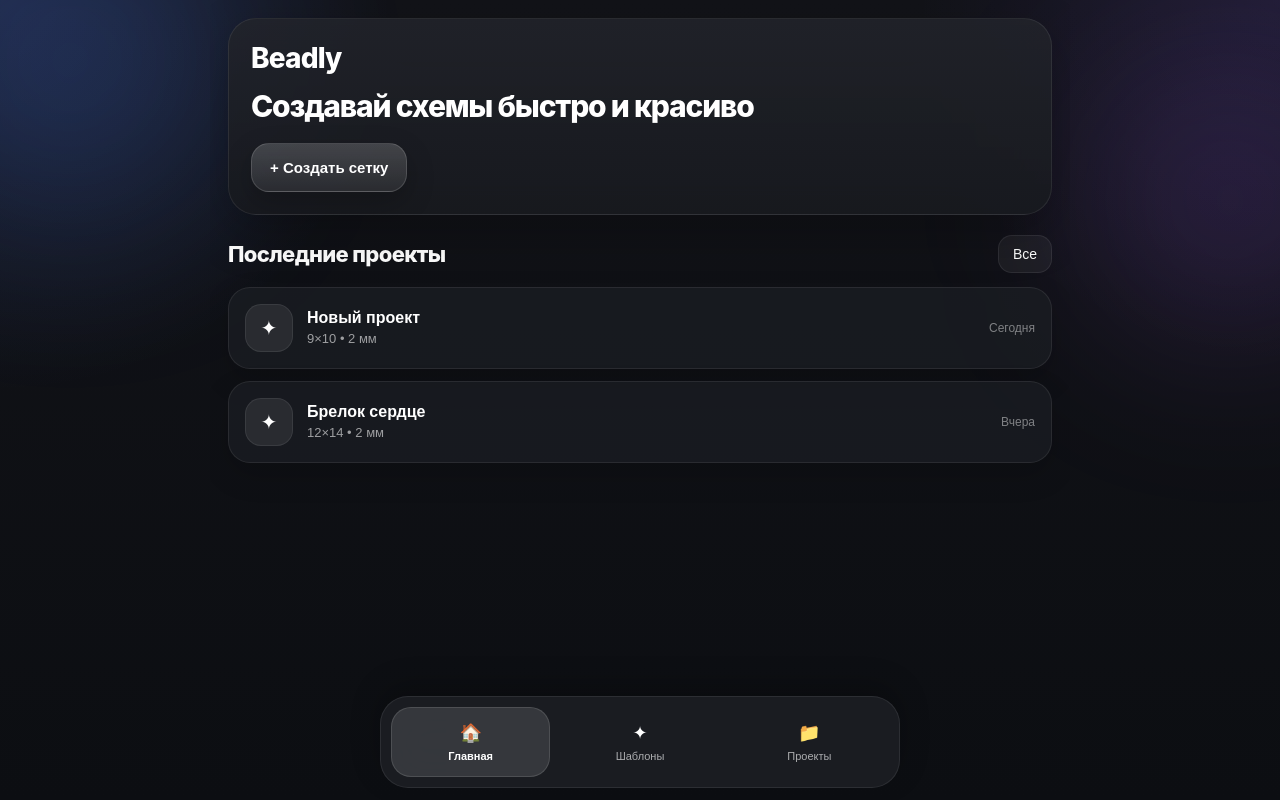
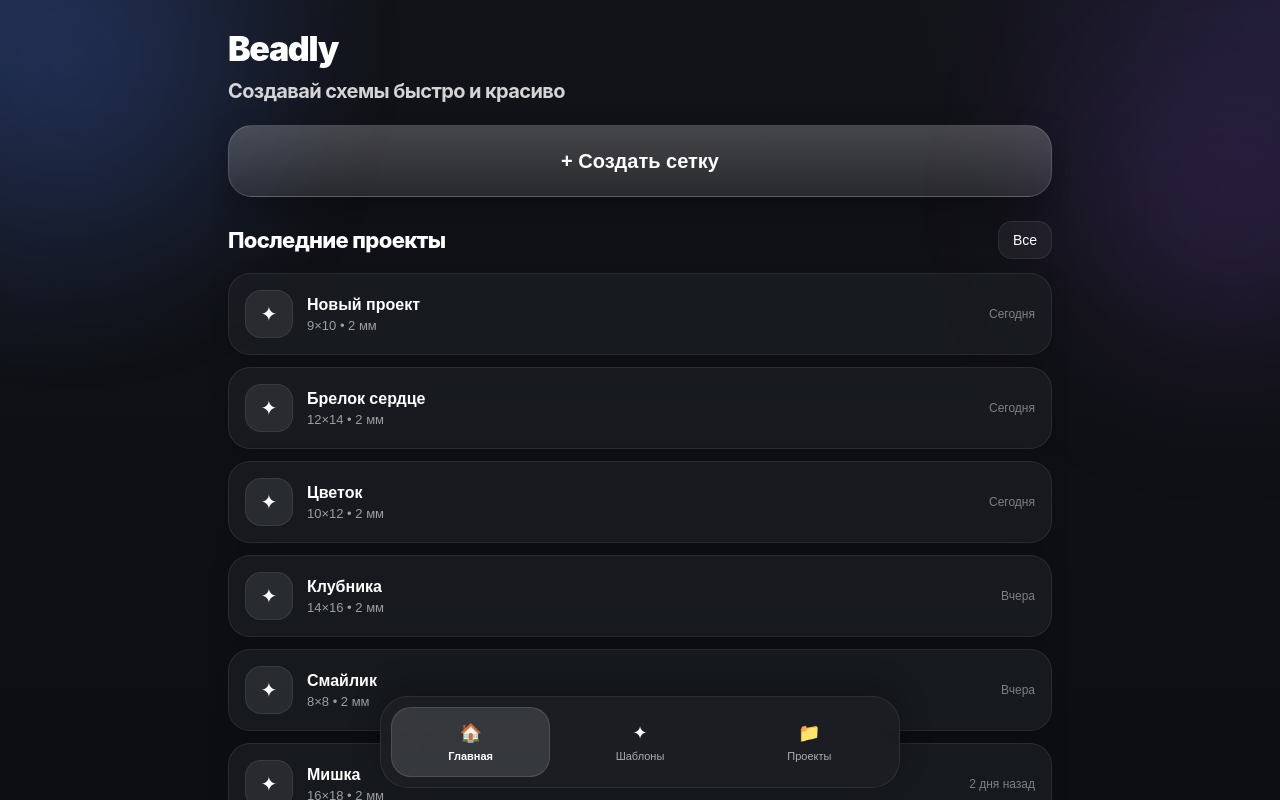
Before and after one commit to DaniilOreshenkov/miniApp, a React (Vite) app: page / in a window 1280 px wide. Built offline with nearby package versions, Linux system fonts and the light colour scheme.

Commit message:
главный экрнан - дом работа над дизайнем

```diff
--- a/src/screens/HomeScreen.tsx
+++ b/src/screens/HomeScreen.tsx
@@ -24,7 +24,55 @@ const mockProjects: ProjectItem[] = [
     id: "2",
     title: "Брелок сердце",
     subtitle: "12×14 • 2 мм",
+    updatedAt: "Сегодня",
+  },
+  {
+    id: "3",
+    title: "Цветок",
+    subtitle: "10×12 • 2 мм",
+    updatedAt: "Сегодня",
+  },
+  {
+    id: "4",
+    title: "Клубника",
+    subtitle: "14×16 • 2 мм",
     updatedAt: "Вчера",
+  },
+  {
+    id: "5",
+    title: "Смайлик",
+    subtitle: "8×8 • 2 мм",
+    updatedAt: "Вчера",
+  },
+  {
+    id: "6",
+    title: "Мишка",
+    subtitle: "16×18 • 2 мм",
+    updatedAt: "2 дня назад",
+  },
+  {
+    id: "7",
+    title: "Котик",
+    subtitle: "13×15 • 2 мм",
+    updatedAt: "2 дня назад",
+  },
+  {
+    id: "8",
+    title: "Звезда",
+    subtitle: "11×11 • 2 мм",
+    updatedAt: "3 дня назад",
+  },
+  {
+    id: "9",
+    title: "Молния",
+    subtitle: "10×13 • 2 мм",
+    updatedAt: "3 дня назад",
+  },
+  {
+    id: "10",
+    title: "Череп",
+    subtitle: "15×17 • 2 мм",
+    updatedAt: "Неделю назад",
   },
 ];
 
@@ -32,7 +80,7 @@ const HomeScreen: React.FC<Props> = ({ onCreateGrid }) => {
   const [activeTab, setActiveTab] = useState<HomeTab>("home");
 
   const hasProjects = mockProjects.length > 0;
-  const latestProjects = mockProjects.slice(0, 3);
+  const latestProjects = mockProjects.slice(0, 10);
 
   const renderProjectCard = (project: ProjectItem) => (
     <button
@@ -56,9 +104,8 @@ const HomeScreen: React.FC<Props> = ({ onCreateGrid }) => {
     if (activeTab === "home") {
       return (
         <>
-          <section style={heroCardStyle}>
+          <section style={heroTextSectionStyle}>
             <div style={appTitleStyle}>Beadly</div>
-
             <h1 style={heroTitleStyle}>Создавай схемы быстро и красиво</h1>
 
             <button
@@ -242,7 +289,7 @@ const contentWrapperStyle: React.CSSProperties = {
   maxWidth: 860,
   height: "100%",
   margin: "0 auto",
-  padding: "18px 18px 120px",
+  padding: "22px 18px 120px",
   boxSizing: "border-box",
   overflowY: "auto",
   overflowX: "hidden",
@@ -253,52 +300,49 @@ const contentWrapperStyle: React.CSSProperties = {
 const mainStyle: React.CSSProperties = {
   display: "flex",
   flexDirection: "column",
-  gap: 20,
+  gap: 24,
 };
 
-const heroCardStyle: React.CSSProperties = {
-  padding: 22,
-  borderRadius: 28,
-  background:
-    "linear-gradient(180deg, rgba(34,36,43,0.86) 0%, rgba(24,26,31,0.92) 100%)",
-  border: "1px solid rgba(255,255,255,0.08)",
-  backdropFilter: "blur(24px)",
-  boxShadow: "0 18px 50px rgba(0,0,0,0.24)",
+const heroTextSectionStyle: React.CSSProperties = {
   display: "flex",
   flexDirection: "column",
   alignItems: "flex-start",
+  paddingTop: 6,
 };
 
 const appTitleStyle: React.CSSProperties = {
-  fontSize: 28,
-  fontWeight: 800,
+  fontSize: 34,
+  fontWeight: 900,
   color: "#fff",
-  letterSpacing: "-0.03em",
-  marginBottom: 16,
+  letterSpacing: "-0.04em",
+  marginBottom: 10,
 };
 
 const heroTitleStyle: React.CSSProperties = {
   margin: 0,
-  color: "#fff",
-  fontSize: 30,
-  lineHeight: 1.05,
-  fontWeight: 800,
-  letterSpacing: "-0.04em",
+  color: "rgba(255,255,255,0.82)",
+  fontSize: 20,
+  lineHeight: 1.2,
+  fontWeight: 700,
+  letterSpacing: "-0.03em",
   maxWidth: 520,
 };
 
 const primaryButtonStyle: React.CSSProperties = {
-  marginTop: 20,
-  padding: "15px 18px",
-  borderRadius: 18,
+  marginTop: 22,
+  width: "100%",
+  minHeight: 72,
+  padding: "18px 22px",
+  borderRadius: 24,
   border: "1px solid rgba(255,255,255,0.14)",
   background:
-    "linear-gradient(180deg, rgba(255,255,255,0.18) 0%, rgba(255,255,255,0.08) 100%)",
+    "linear-gradient(180deg, rgba(255,255,255,0.22) 0%, rgba(255,255,255,0.10) 100%)",
   color: "#fff",
-  fontWeight: 800,
-  fontSize: 15,
+  fontWeight: 900,
+  fontSize: 20,
   cursor: "pointer",
-  boxShadow: "0 10px 28px rgba(0,0,0,0.22)",
+  boxShadow: "0 16px 34px rgba(0,0,0,0.26)",
+  textAlign: "center",
 };
 
 const sectionStyle: React.CSSProperties = {
```
